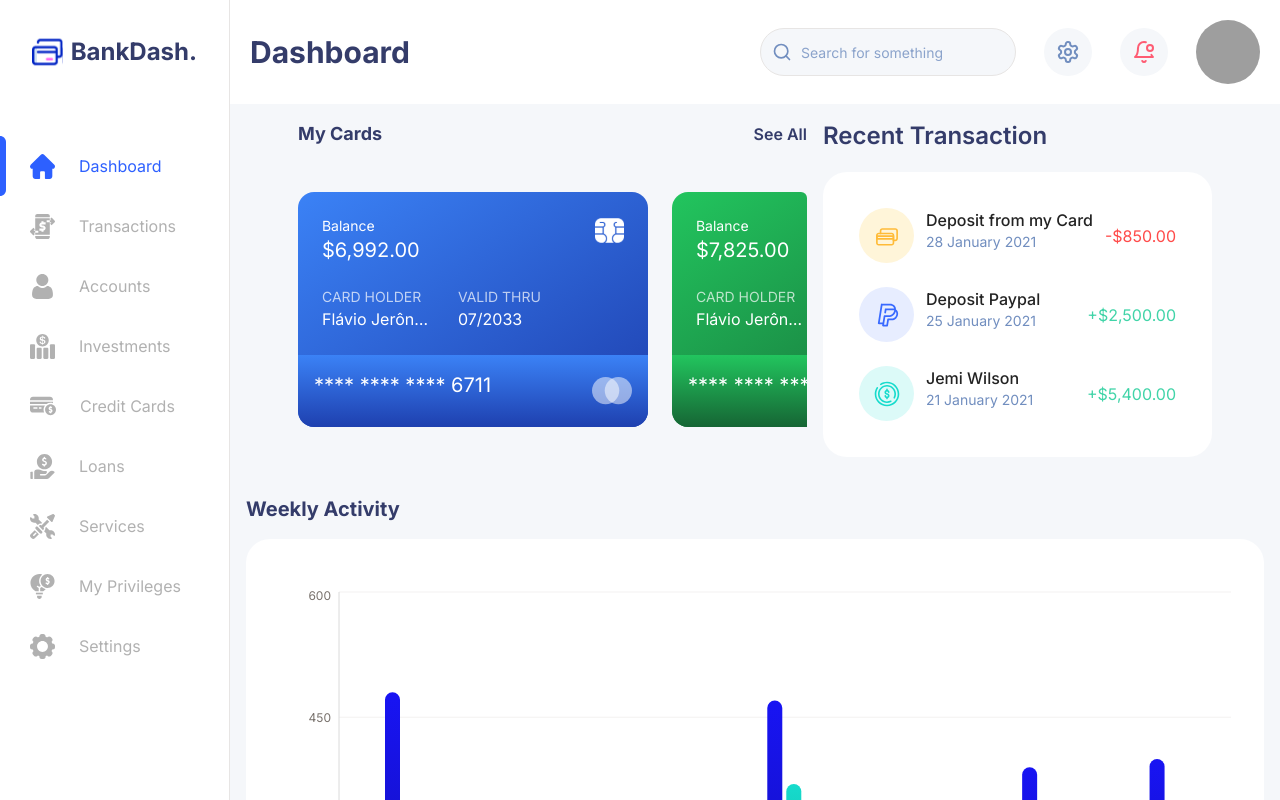
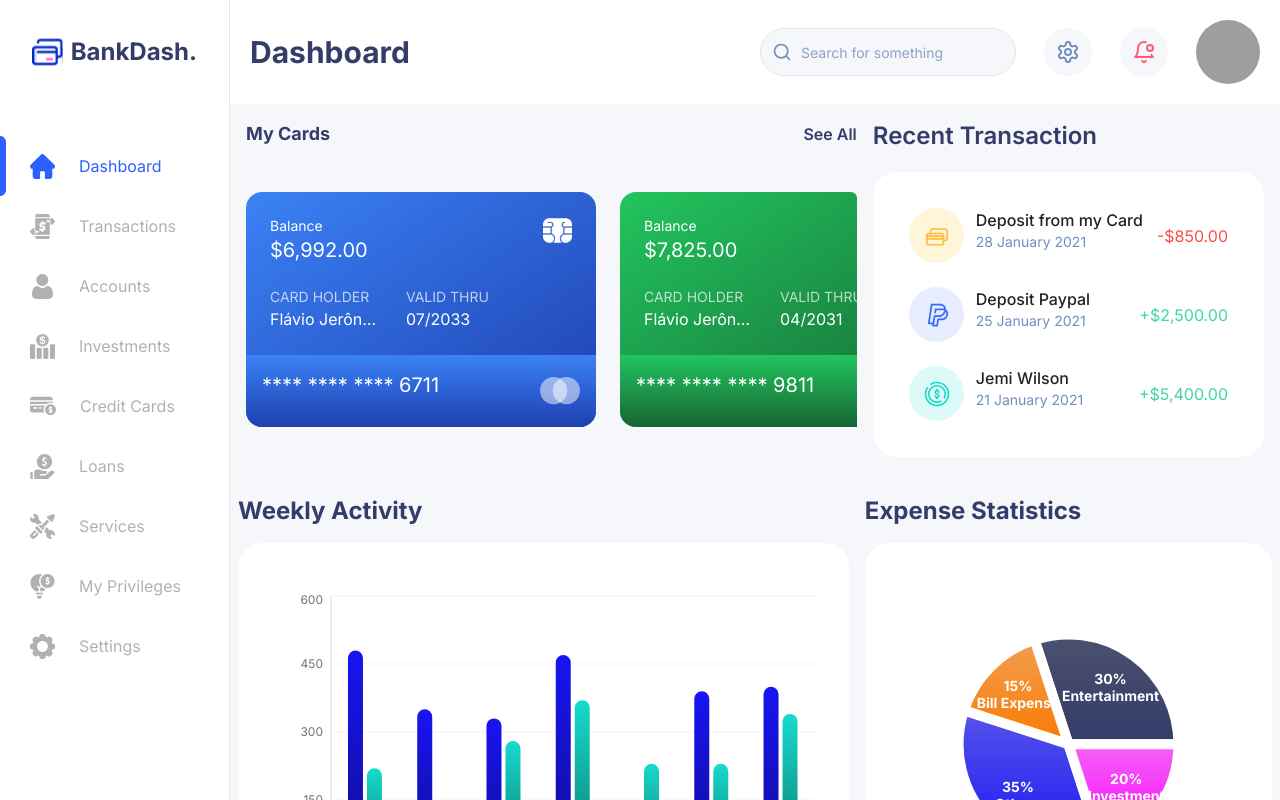
Before and after one commit to Flavio-JS/bankdash-frontend, a Next.js app: page /dashboard in a window 1280 px wide. Built offline with nearby package versions, Linux system fonts and the light colour scheme; grey boxes are pictures that could not be loaded.

Commit message:
feat: finished dashboard screen

```diff
--- a/src/app/dashboard/page.tsx
+++ b/src/app/dashboard/page.tsx
@@ -1,6 +1,9 @@
+import { BalanceHistoryChart } from "@/features/dashboard/components/BalanceHistoryChart/BalanceHistoryChart";
 import { CardTransactionSession } from "@/features/dashboard/components/CardTransactionSession/CardTransactionSession";
 import { ChartSession } from "@/features/dashboard/components/ChartSession/ChartSession";
 import { CreditCardSession } from "@/features/dashboard/components/CreditCardSession/CreditCardSession";
+import { ExpenseStatisticsChart } from "@/features/dashboard/components/ExpenseStatisticsChart/ExpenseStatisticsChart";
+import { QuickTransfer } from "@/features/dashboard/components/QuickTransfer/QuickTransfer";
 import { WeeklyActivityChart } from "@/features/dashboard/components/WeeklyActivityChart/WeeklyActivityChart";
 
 export default function Dashboards() {
@@ -11,8 +14,24 @@ export default function Dashboards() {
         <CardTransactionSession />
       </div>
       <div className="flex w-full flex-col items-center justify-center gap-4 p-4 lg:flex-row">
-        <ChartSession title="Weekly Activity">
+        <ChartSession title="Weekly Activity" className="h-full lg:w-[60%]">
           <WeeklyActivityChart />
+        </ChartSession>
+        <ChartSession
+          title="Expense Statistics"
+          chartType="donut"
+          className="h-full lg:w-[40%]"
+        >
+          <ExpenseStatisticsChart />
+        </ChartSession>
+      </div>
+      <div className="flex w-full flex-col items-center justify-center gap-4 p-4 lg:max-h-[445px] lg:flex-row lg:justify-between">
+        <QuickTransfer />
+        <ChartSession
+          title="Balance History"
+          className="h-full max-h-[445px] lg:w-[calc(100%-436px)]"
+        >
+          <BalanceHistoryChart />
         </ChartSession>
       </div>
     </main>
--- a/src/app/globals.css
+++ b/src/app/globals.css
@@ -79,6 +79,10 @@
     ::-webkit-scrollbar-thumb:hover {
       background: #555;
     }
+
+    &:focus-visible {
+      outline: none;
+    }
   }
 
   body {
--- a/src/features/dashboard/components/CardTransactionSession/CardTransactionSession.tsx
+++ b/src/features/dashboard/components/CardTransactionSession/CardTransactionSession.tsx
@@ -26,11 +26,11 @@ const transactions: CardTransactionProps[] = [
 
 export const CardTransactionSession = () => {
   return (
-    <div className="flex flex-col items-start gap-5">
+    <div className="flex w-full flex-col items-start gap-5 lg:max-w-[55%] xl:max-w-[40%]">
       <h2 className="text-2xl font-semibold text-[#343C6A]">
         Recent Transaction
       </h2>
-      <div className="rounded-3xl bg-white p-6">
+      <div className="w-full rounded-3xl bg-white p-6">
         {transactions.map((transaction) => (
           <CardTransaction
             key={transaction.title}
--- a/src/features/dashboard/components/ChartSession/ChartSession.tsx
+++ b/src/features/dashboard/components/ChartSession/ChartSession.tsx
@@ -1,18 +1,30 @@
+import { cn } from "@/lib/utils";
+
 export type ChartSessionProps = {
   title: string;
   children: React.ReactNode;
   labels?: { text: string; labelColor: string }[];
+  chartType?: "line" | "bar" | "pie" | "donut";
+  className?: string;
 };
 
 export const ChartSession = ({
   title,
   children,
   labels,
+  className,
+  chartType,
 }: ChartSessionProps) => {
   return (
-    <div className="flex w-full flex-col gap-4">
-      <h3 className="text-xl font-bold text-[#343C6A]">{title}</h3>
-      <div className="flex h-full w-full flex-col gap-5 rounded-3xl bg-white p-7">
+    <div className={cn("flex w-full flex-col gap-4", className)}>
+      <h3 className="text-xl font-bold text-[#343C6A] lg:text-2xl">{title}</h3>
+      <div
+        className={cn(
+          // "flex h-full w-full flex-col gap-5 rounded-3xl bg-white",
+          "flex h-[calc(100%-44px)] w-full flex-col gap-5 rounded-3xl bg-white",
+          chartType !== "donut" && "p-7"
+        )}
+      >
         <div className="flex w-full justify-end gap-3">
           {labels?.map((label) => (
             <div
--- a/src/features/dashboard/components/CreditCardSession/CreditCardSession.tsx
+++ b/src/features/dashboard/components/CreditCardSession/CreditCardSession.tsx
@@ -42,7 +42,7 @@ const creditCards: CreditCardComponentProps[] = [
 
 export const CreditCardSession = () => {
   return (
-    <div className="flex w-full max-w-full flex-col gap-5 text-[#343C6A] lg:max-w-[50%]">
+    <div className="flex w-full max-w-full flex-col gap-5 text-[#343C6A] lg:max-w-[45%] xl:max-w-[60%]">
       <div className="flex items-center justify-between">
         <h2 className="text-lg font-bold">My Cards</h2>
         <Link href="/credit-cards" className="text-base font-semibold">
--- a/src/features/dashboard/components/QuickTransfer/QuickTransfer.tsx
+++ b/src/features/dashboard/components/QuickTransfer/QuickTransfer.tsx
@@ -52,14 +52,15 @@ export const QuickTransfer = () => {
   };
 
   return (
-    <div className="flex flex-col items-start gap-5">
+    <div className="flex h-full w-full flex-col items-start gap-4 lg:max-w-[416px]">
       <h2 className="text-2xl font-semibold text-[#343C6A]">QuickTransfer</h2>
-      <div className="flex flex-col gap-6 rounded-3xl bg-white p-6">
+      <div className="flex h-full flex-col justify-center gap-6 rounded-3xl bg-white p-6">
         <div className="flex w-full justify-center">
           <div className="w-[70%]">
             <Carousel
               opts={{
                 align: "start",
+                loop: true,
               }}
               className=""
             >
@@ -71,7 +72,7 @@ export const QuickTransfer = () => {
                       className="flex cursor-pointer flex-col items-center gap-3"
                       onClick={() => handleAvatarClick(data.name)}
                     >
-                      <Avatar className="h-9 w-9 lg:h-16 lg:w-16">
+                      <Avatar className="h-9 w-9 md:h-16 md:w-16">
                         <AvatarImage src={data.image} alt="avatar image" />
                         <AvatarFallback>FJ</AvatarFallback>
                       </Avatar>
--- a/src/features/dashboard/components/SideBarMenu/SideBarMenu.tsx
+++ b/src/features/dashboard/components/SideBarMenu/SideBarMenu.tsx
@@ -6,7 +6,7 @@ export function SideBarMenu() {
   return (
     <Sheet>
       <SheetTrigger asChild>
-        <button className="flex items-center gap-2">
+        <button className="flex items-center gap-2" aria-label="menu">
           <MenuIcon />
         </button>
       </SheetTrigger>
--- a/src/features/dashboard/components/WeeklyActivityChart/WeeklyActivityChart.tsx
+++ b/src/features/dashboard/components/WeeklyActivityChart/WeeklyActivityChart.tsx
@@ -5,6 +5,7 @@ import {
   ChartTooltip,
   ChartTooltipContent,
 } from "@/components/ui/chartTooltip";
+import { useWindowWidth } from "@/utils/useWindowWidth";
 import { Bar, CartesianGrid, ComposedChart, XAxis, YAxis } from "recharts";
 
 const formatTooltipValue = (value: number) => {
@@ -66,6 +67,7 @@ const chartData = [
 ];
 
 export const WeeklyActivityChart = () => {
+  const width = useWindowWidth();
   return (
     <ChartContainer
       config={chartConfig}
@@ -103,14 +105,14 @@ export const WeeklyActivityChart = () => {
           dataKey="Withdraw"
           fill="url(#WithdrawGradient)"
           radius={30}
-          barSize={15}
+          barSize={width >= 1024 ? 15 : 7.5}
         />
         <Bar
           yAxisId="yL"
           dataKey="Diposit"
           fill="url(#DipositGradient)"
           radius={30}
-          barSize={15}
+          barSize={width >= 1024 ? 15 : 7.5}
         />
       </ComposedChart>
     </ChartContainer>
```
